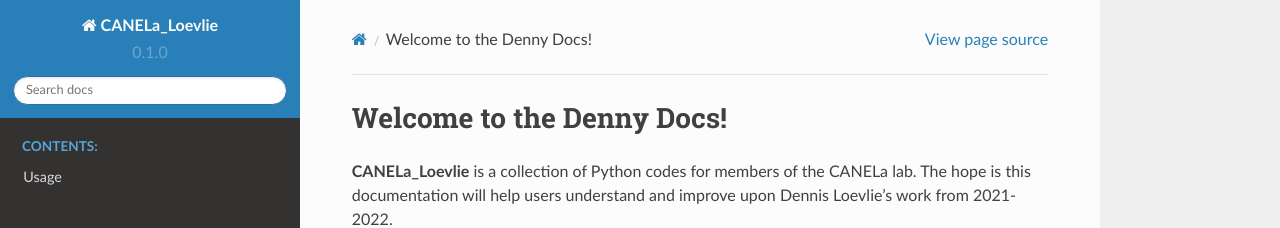
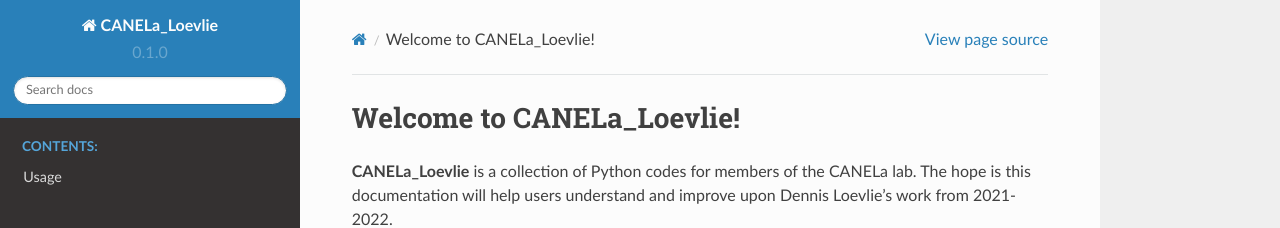
Before and after one commit to loevlie/CANELa_Loevlie, a Sphinx documentation site: the page built from docs/source/index.rst, in a window 1280 px wide and 1134 px high. Shown: the top 228 px of the window. Built offline with Sphinx 7.4.7 and the Read the Docs theme 2.0.0, drawn with Linux system fonts in a browser that asks for light colours.

Commit message:
Update index

```diff
--- a/docs/source/index.rst
+++ b/docs/source/index.rst
@@ -1,4 +1,4 @@
-Welcome to the Denny Docs!
+Welcome to CANELa_Loevlie!
 ===========================
 
 **CANELa_Loevlie** is a collection of Python codes for members of the CANELa lab.  The hope is this documentation will help users understand and improve upon Dennis Loevlie's work from 2021-2022.
```
